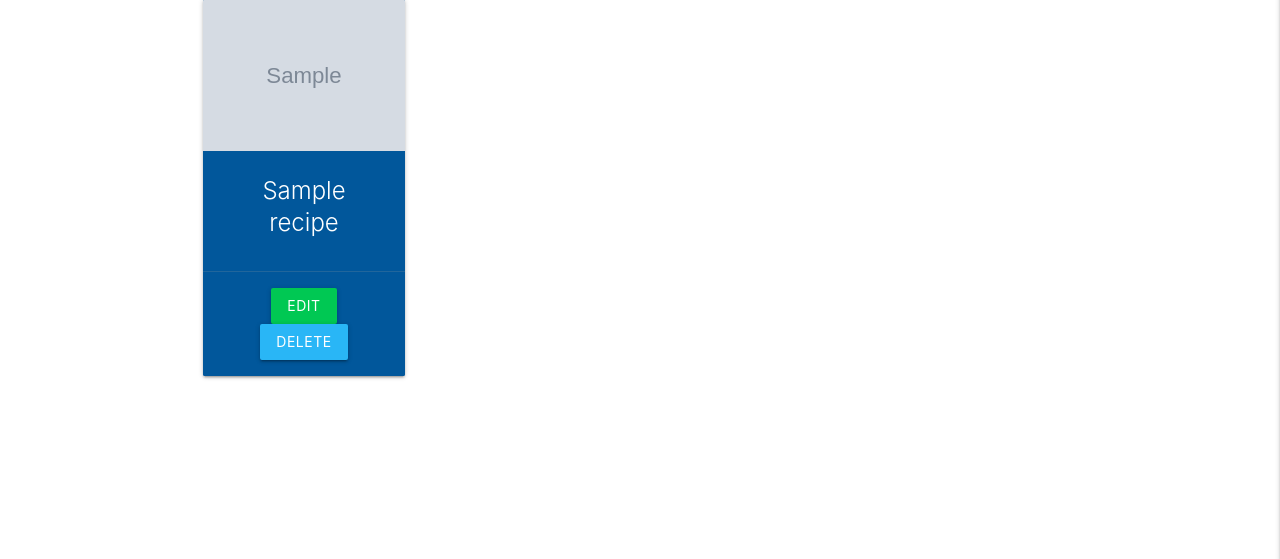
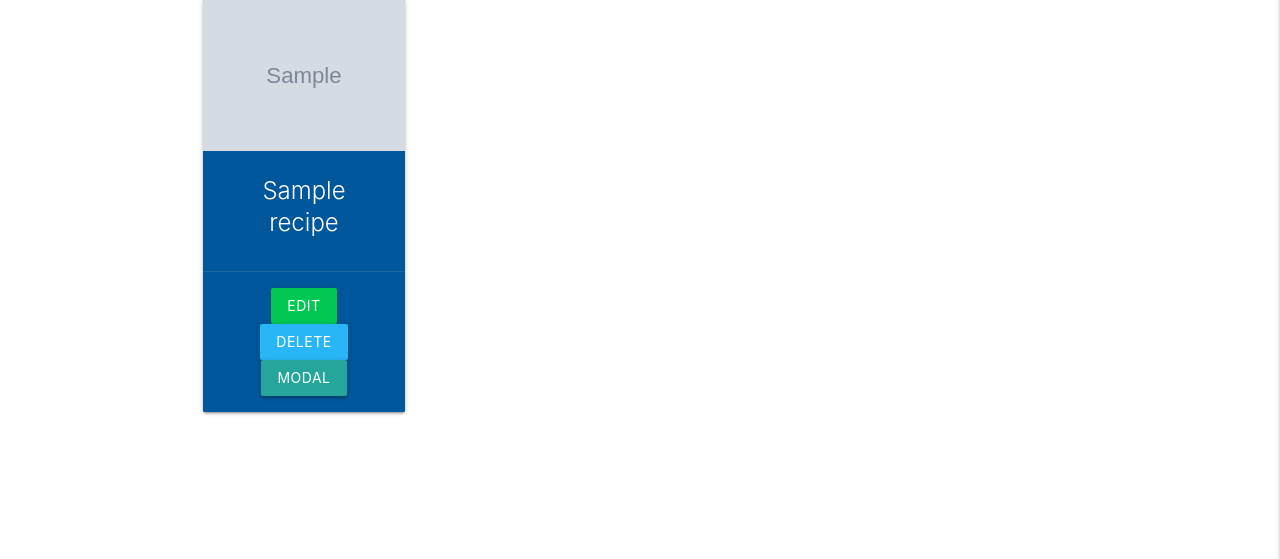
Before and after one commit to coder187/ci_ms3_cookbook, a Flask app: page /mycookbook/1 in a window 1280 px wide. Shown: the part 241-800 px from the top of the page. Run offline with Flask 2, Linux system fonts and the light colour scheme; the visitor is signed in with stand-in values (Sample User, id 1); grey boxes marked "Sample" are stand-in pictures; a database or web service that is not in the repository returns one stand-in record (values such as "Sample title"); some libraries are stand-ins or nearby versions.

Commit message:
add modal confirm delete diallog to cookbook page

```diff
--- a/app.py
+++ b/app.py
@@ -25,8 +25,13 @@ def delete_recipes(recipe_id, user_name):
     """
     try:
         if user_name:
+            print ("user")
+            print (ObjectId(recipe_id))
             mongo.db.recipes.remove({"added_by": user_name})
         else:
+            print("no user")
+            print (ObjectId(recipe_id))
+            print (recipe_id)
             mongo.db.recipes.remove({"_id": ObjectId(recipe_id)})
     except Exception as ex:
         # log ex
--- a/static/js/script.js
+++ b/static/js/script.js
@@ -4,6 +4,7 @@ $(document).ready(function(){
     $('select').formSelect();
     $('.fixed-action-btn').floatingActionButton();
     $('.chips').chips();
+    $('.modal').modal();
     });
 
 
--- a/templates/mycookbook.html
+++ b/templates/mycookbook.html
@@ -26,6 +26,23 @@
                     <div class="card-action">
                         <a href="{{ url_for('edit_recipe',recipe_id=recipe._id)}}" class="btn green accent-4">Edit</a>
                         <a href="{{ url_for('delete_recipe',recipe_id=recipe._id)}}" class="btn light-blue lighten-1">Delete</a>
+                          <!-- Modal Trigger -->
+                        <a class="waves-effect waves-light btn modal-trigger" href="#modal_{{loop.index}}">Modal</a>
+
+                        <!-- Modal Structure -->
+                        <div id="modal_{{loop.index}}" class="modal">
+                            <div class="modal-content">
+                                <h4>Delete Recipe</h4>
+                                <p>
+                                <h4>Are you sure?</h4>
+                                </p>
+                            </div>
+                            <div class="modal-footer">
+                                <a href="{{ url_for('delete_recipe',recipe_id=recipe._id)}}"
+                                    class="modal-close waves-effect waves-green btn-flat">Okay</a>
+                                <a href="#!" class="modal-close waves-effect waves-green btn-flat">Cancel</a>
+                            </div>
+                        </div>
                     </div>
                 </div>
             </div>
```
